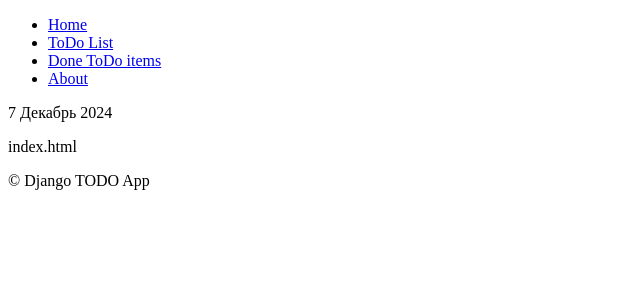
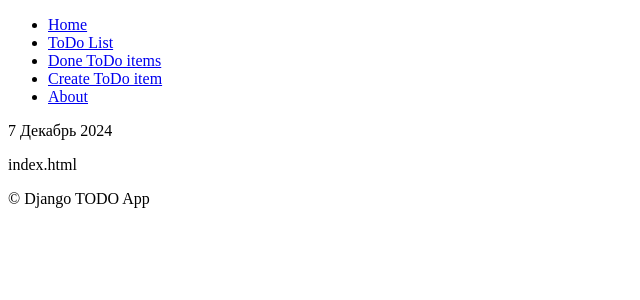
Before and after one commit to Jeyw1n/django-todo, a Django app: page / in a window 1280 px wide. Shown: the top 300 px of the page, without its empty margins (0-640 px from the left). Run offline with Django 5.2, Linux system fonts and the light colour scheme; parts of the project's set-up code (start-up, migrations or seed data) failed here and were passed over.

Commit message:
Added links to the form for adding ToDo Items

```diff
--- a/todo_manager/templates/components/navbar.html
+++ b/todo_manager/templates/components/navbar.html
@@ -3,6 +3,7 @@
     <li><a href="{% url 'index' %}">Home</a></li>
     <li><a href="{% url 'todo_list:index' %}">ToDo List</a></li>
     <li><a href="{% url 'todo_list:done' %}">Done ToDo items</a></li>
+    <li><a href="{% url 'todo_list:create' %}">Create ToDo item</a></li>
     <li><a href="#">About</a></li>
   </ul>
 </nav>
--- a/todo_manager/todo_list/urls.py
+++ b/todo_manager/todo_list/urls.py
@@ -8,5 +8,6 @@ app_name = 'todo_list'
 urlpatterns = [
     path('', views.ToDoListIndexView.as_view(), name='index'),
     path('done/', views.ToDoListDoneView.as_view(), name='done'),
-    path('<int:pk>/', views.ToDoDetailView.as_view(), name='detail')
+    path('<int:pk>/', views.ToDoDetailView.as_view(), name='detail'),
+    path('create/', views.ToDoItemCreateView.as_view(), name='create'),
 ]
```
